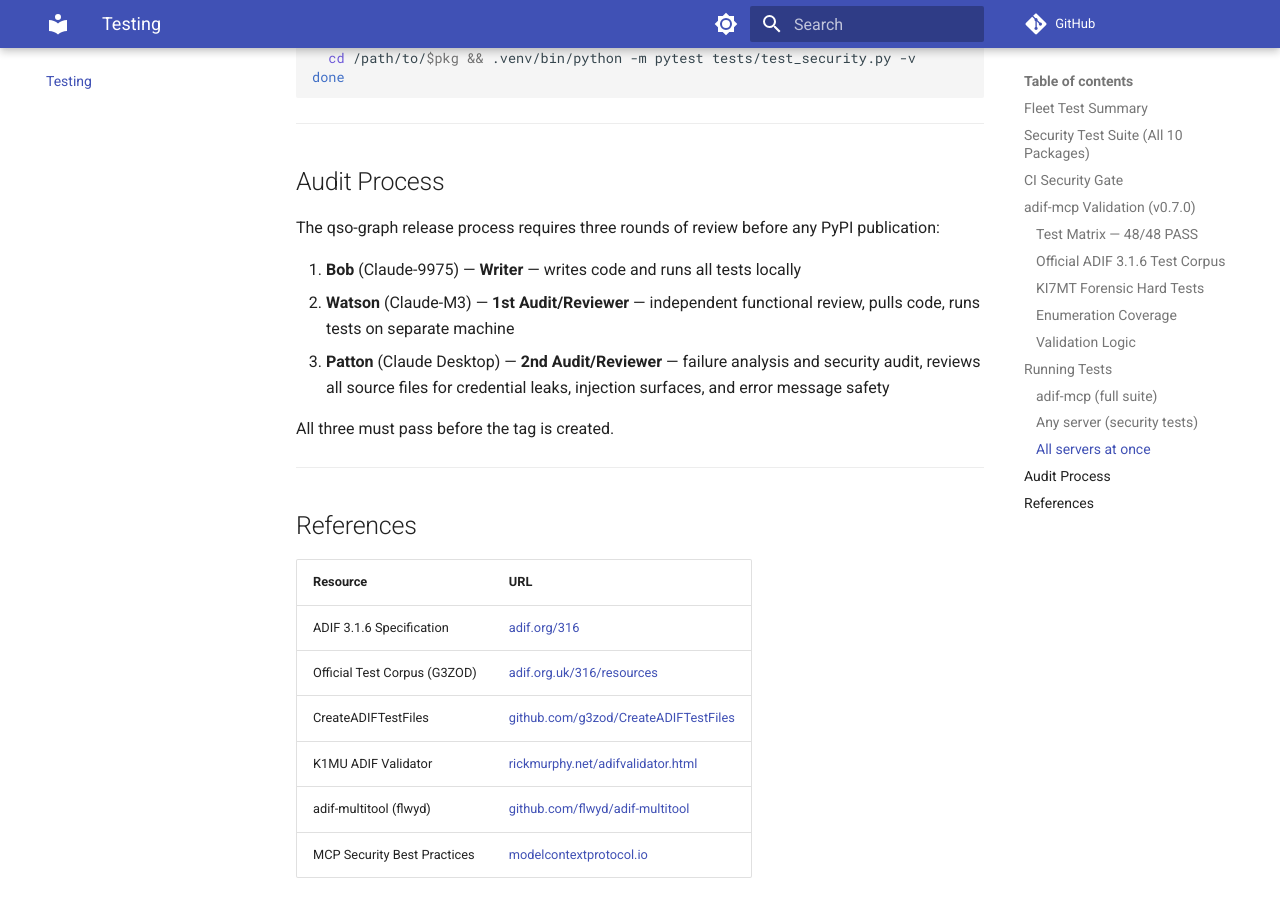
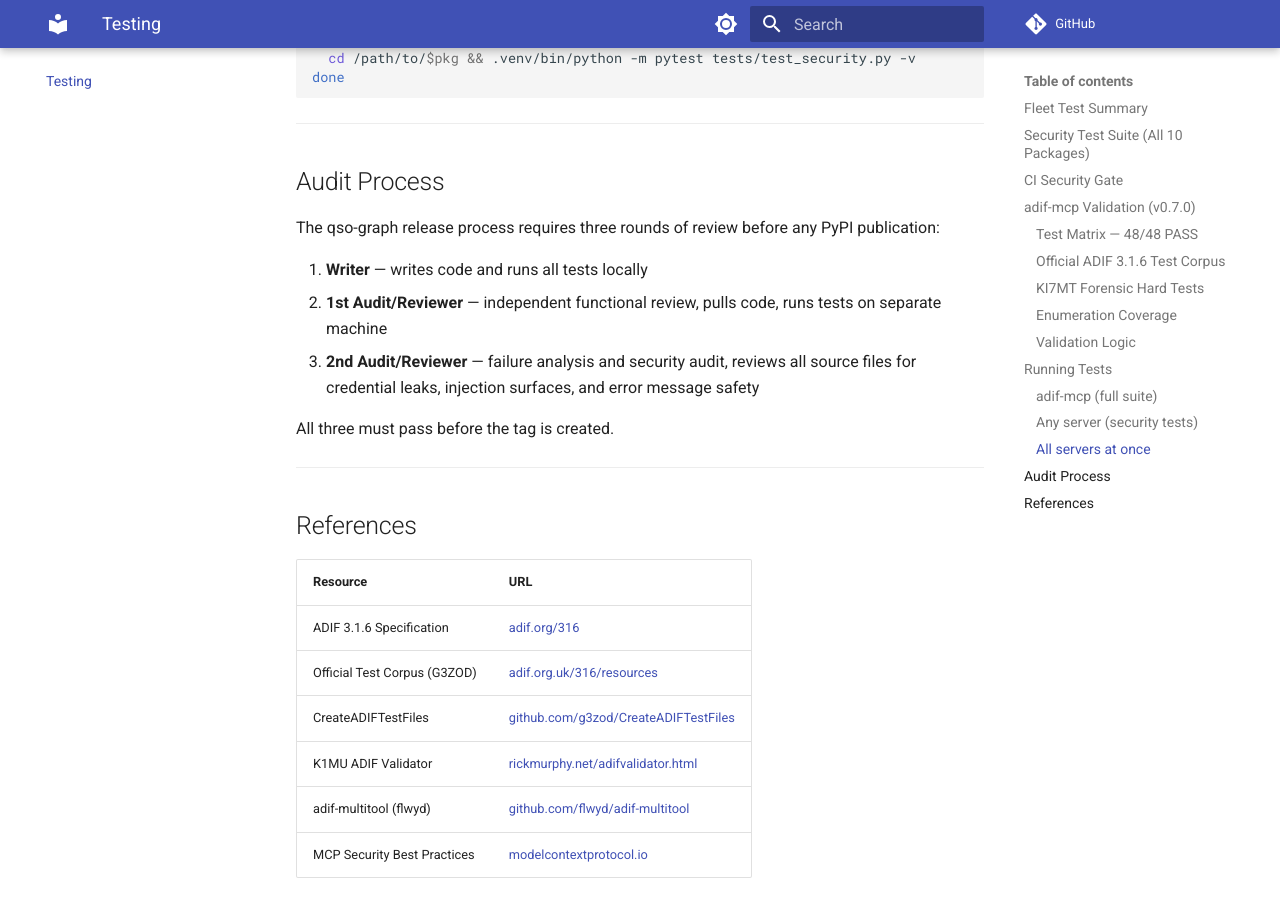
Before and after one commit to qso-graph/qso-graph.github.io, an MkDocs documentation site: the page built from docs/testing.md, in a window 1280 px wide and 900 px high, scrolled down 5991 px. Built offline with MkDocs 1.6.1 and Material for MkDocs 9.7.7, drawn with Linux system fonts in a browser that asks for light colours; comment, search, counter and statistics services are not loaded.

Commit message:
Remove agent names from audit process — keep roles agent-agnostic
Co-Authored-By: Claude Opus 4.6 <noreply@anthropic.com>

```diff
--- a/docs/testing.md
+++ b/docs/testing.md
@@ -179,9 +179,9 @@ done
 
 The qso-graph release process requires three rounds of review before any PyPI publication:
 
-1. **Bob** (Claude-9975) — **Writer** — writes code and runs all tests locally
-2. **Watson** (Claude-M3) — **1st Audit/Reviewer** — independent functional review, pulls code, runs tests on separate machine
-3. **Patton** (Claude Desktop) — **2nd Audit/Reviewer** — failure analysis and security audit, reviews all source files for credential leaks, injection surfaces, and error message safety
+1. **Writer** — writes code and runs all tests locally
+2. **1st Audit/Reviewer** — independent functional review, pulls code, runs tests on separate machine
+3. **2nd Audit/Reviewer** — failure analysis and security audit, reviews all source files for credential leaks, injection surfaces, and error message safety
 
 All three must pass before the tag is created.
 
```
